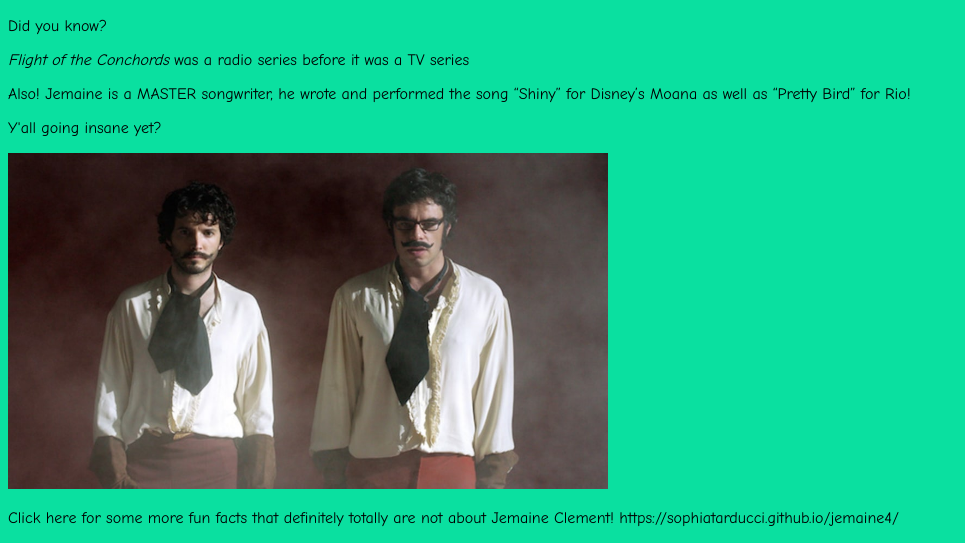
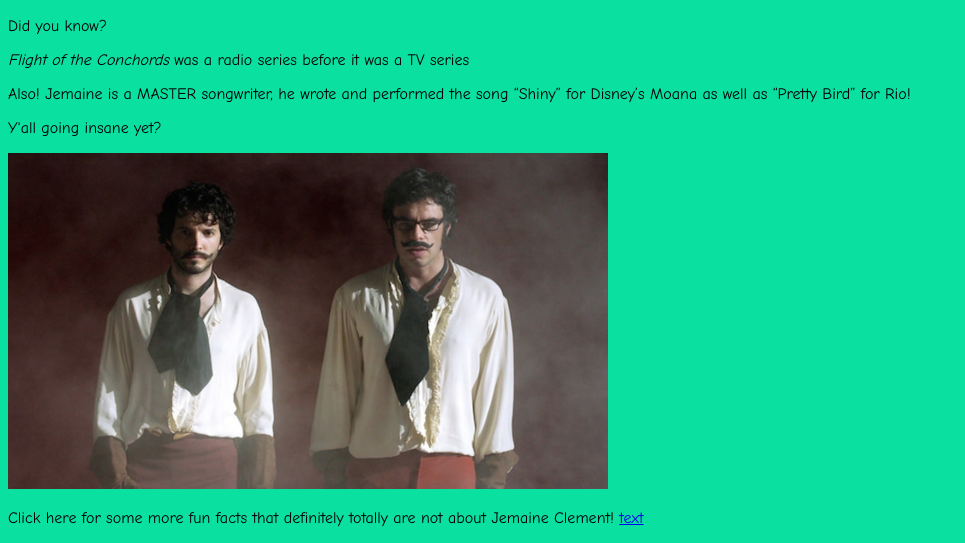
Before and after one commit to SophiaTarducci/jemainept3, a plain HTML site: page index.html in a window 1280 px wide. Shown: the part 417-960 px from the top of the page, without its empty margins (0-965 px from the left). Drawn offline with Linux system fonts and the light colour scheme.

Commit message:
hyperlink

```diff
--- a/index.html
+++ b/index.html
@@ -27,7 +27,7 @@
     </p>
     <img src="jemaineandbret2.jpg" alt="description of image" width="600">
 	<p>
-    Click here for some more fun facts that definitely totally are not about Jemaine Clement! https://sophiatarducci.github.io/jemaine4/
+    Click here for some more fun facts that definitely totally are not about Jemaine Clement! <a href="https://sophiatarducci.github.io/jemaine4/">text</a>
 
     </p>
   </head>
```
